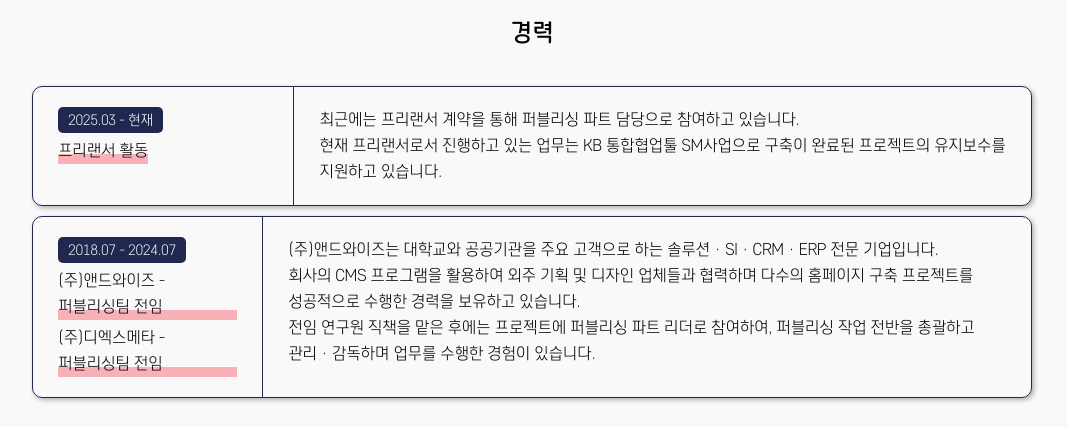
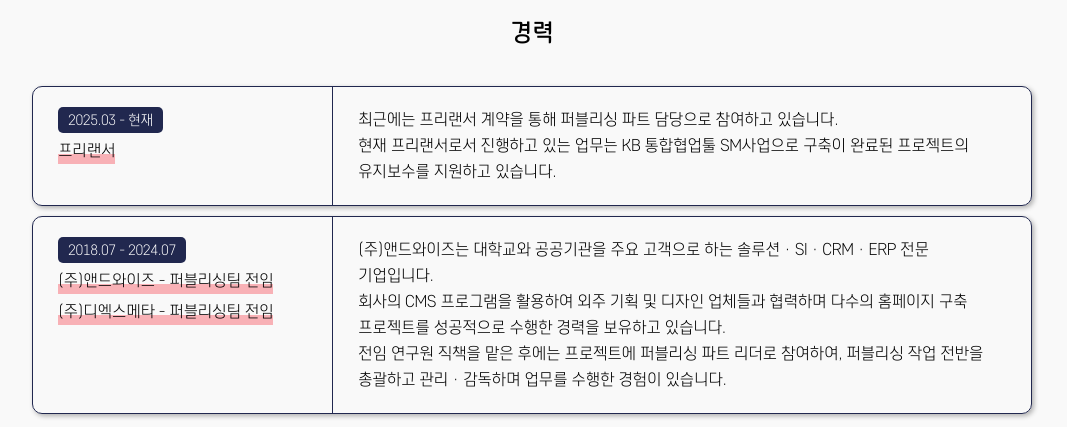
Before and after one commit to leehwa08/leehwa08.github.io, a plain HTML site: page about.html in a window 1280 px wide. Shown: the part 1120-1547 px from the top of the page, without its empty margins (108-1175 px from the left). Drawn offline with nearby package versions, Linux system fonts and the light colour scheme.

Commit message:
about 경력 info 영역 수정

```diff
--- a/about.html
+++ b/about.html
@@ -88,7 +88,7 @@
 							<div>
 								<div class="info">
 									<p class="period"><span>2025.03 - 현재</span></p>
-									<p class="company"><span>프리랜서 활동</span></p>
+									<p class="company"><span>프리랜서</span></p>
 								</div>
 								<div class="txt">
 									<p>
@@ -100,8 +100,7 @@
 							<div>
 								<div class="info">
 									<p class="period"><span>2018.07 - 2024.07</span></p>
-									<p class="company"><span>(주)앤드와이즈 - 퍼블리싱팀 전임</span></p>
-									<p class="company"><span>(주)디엑스메타 - 퍼블리싱팀 전임</span></p>
+									<p class="company"><span>(주)앤드와이즈 - 퍼블리싱팀 전임</span><span>(주)디엑스메타 - 퍼블리싱팀 전임</span></p>
 								</div>
 								<div class="txt">
 									<p>
--- a/css/style.css
+++ b/css/style.css
@@ -166,6 +166,7 @@
 @media screen and (min-width:1025px) {
 	#about .my-career .inner-box > div{display:flex;}
 	#about .my-career .inner-box > div .info{width:300px;border-right:1px solid var(--secondary-color);}
+	#about .my-career .inner-box > div .txt{width:calc(100% - 300px);}
 
 	#work .work-con-box .popup-box .pop-img-box{position:sticky;top:0;}
 }
@@ -191,6 +192,7 @@
 	#about .my-info .intro .intro-txt-box p{padding:20px;}
 	#about .my-career{margin:-100px 0 0;padding:100px 0 0;}
 	#about .my-career .inner-box > div .info{padding:15px;border-bottom:1px solid var(--secondary-color);}
+	#about .my-career .inner-box > div .info > p{display:inline-block;}
 	#about .my-career .inner-box > div .info span{margin:5px 10px 0 0;}
 	#about .my-career .inner-box > div .info .period span{padding:5px 10px;font-size:1.3rem;}
 	#about .my-career .inner-box > div .info .company span:after{height:8px;}
```
